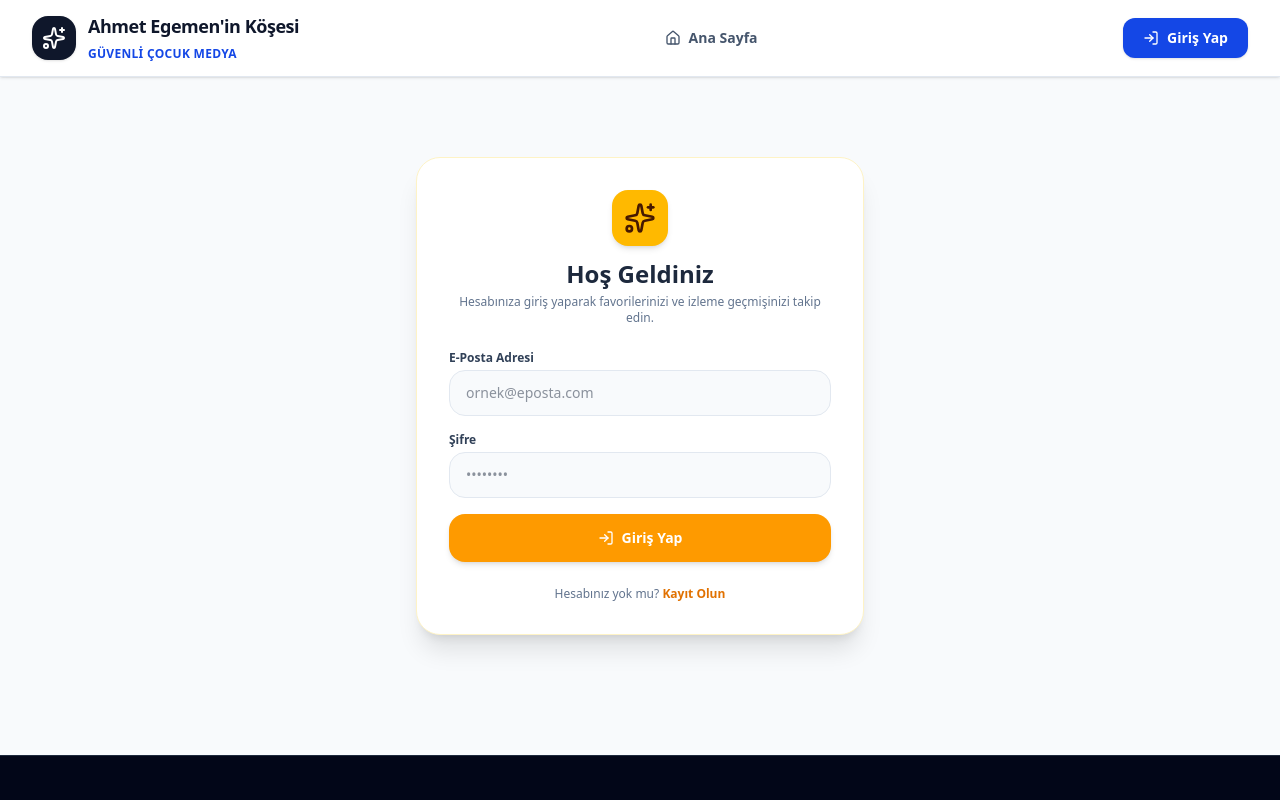
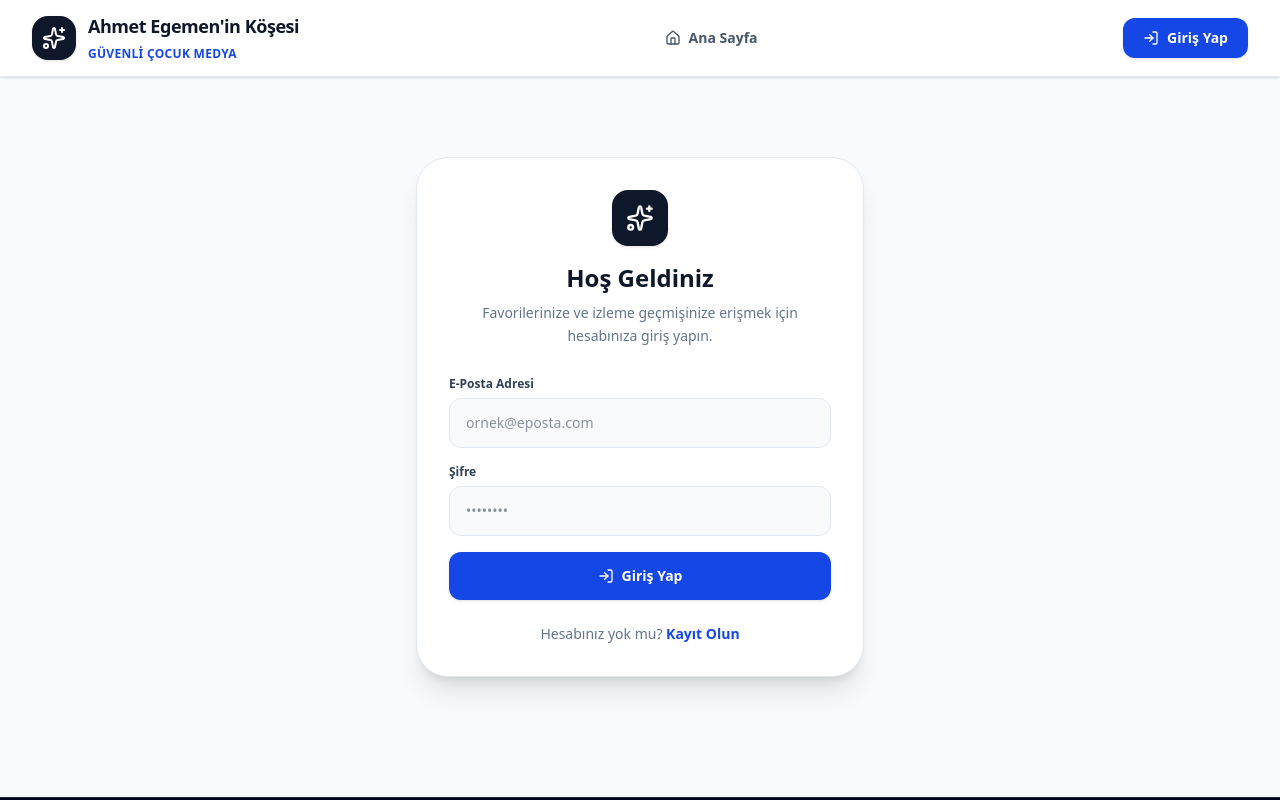
Before and after one commit to kanunal99-jpg/Ahmet-Egemenin-Kosesi, a React (Vite) app: page /login in a window 1280 px wide. Shown: the top 800 px of the page. Built offline with nearby package versions, Linux system fonts and the light colour scheme; no server answers.

Commit message:
Refresh login page visual design

```diff
--- a/src/pages/LoginPage.tsx
+++ b/src/pages/LoginPage.tsx
@@ -14,111 +14,40 @@ export const LoginPage: React.FC = () => {
   const [password, setPassword] = useState('');
   const [error, setError] = useState<string | null>(null);
   const [isLoading, setIsLoading] = useState(false);
-
   const from = (location.state as { from?: { pathname?: string } })?.from?.pathname || ROUTES.HOME;
 
   const handleSubmit = async (e: React.FormEvent) => {
     e.preventDefault();
-    if (!email || !password) {
-      setError('Lütfen e-posta ve şifrenizi girin.');
-      return;
-    }
-
-    if (!isSupabaseConfigured) {
-      setError('Supabase henüz yapılandırılmadı. Lütfen .env dosyasını kontrol edin.');
-      return;
-    }
-
-    setIsLoading(true);
-    setError(null);
-
+    if (!email || !password) return setError('Lütfen e-posta ve şifrenizi girin.');
+    if (!isSupabaseConfigured) return setError('Supabase henüz yapılandırılmadı.');
+    setIsLoading(true); setError(null);
     try {
-      const { error: authError } = await supabase.auth.signInWithPassword({
-        email,
-        password,
-      });
-
-      if (authError) {
-        setError(authError.message);
-        setIsLoading(false);
-      } else {
-        await refreshSession();
-        navigate(from, { replace: true });
-      }
+      const { error: authError } = await supabase.auth.signInWithPassword({ email, password });
+      if (authError) { setError(authError.message); setIsLoading(false); }
+      else { await refreshSession(); navigate(from, { replace: true }); }
     } catch (err: unknown) {
-      const msg = err instanceof Error ? err.message : 'Giriş yapılamadı';
-      setError(msg);
+      setError(err instanceof Error ? err.message : 'Giriş yapılamadı');
       setIsLoading(false);
     }
   };
 
   return (
     <MainLayout>
-      <div className="max-w-md mx-auto my-12 bg-white p-8 rounded-3xl border border-amber-100 shadow-xl">
-        <div className="text-center mb-6">
-          <div className="w-14 h-14 rounded-2xl bg-amber-400 text-amber-950 flex items-center justify-center mx-auto mb-3 shadow-md">
-            <Sparkles className="w-8 h-8" />
+      <div className="max-w-md mx-auto my-8 sm:my-12 bg-white p-6 sm:p-8 rounded-[2rem] border border-slate-200 shadow-xl">
+        <div className="text-center mb-7">
+          <div className="w-14 h-14 rounded-2xl bg-slate-900 text-white flex items-center justify-center mx-auto mb-4 shadow-sm">
+            <Sparkles className="w-7 h-7" />
           </div>
-          <h1 className="text-2xl font-black text-slate-800">Hoş Geldiniz</h1>
-          <p className="text-xs text-slate-500 mt-1">
-            Hesabınıza giriş yaparak favorilerinizi ve izleme geçmişinizi takip edin.
-          </p>
+          <h1 className="text-2xl font-black text-slate-900">Hoş Geldiniz</h1>
+          <p className="text-sm text-slate-500 mt-2 leading-relaxed">Favorilerinize ve izleme geçmişinize erişmek için hesabınıza giriş yapın.</p>
         </div>
-
-        {error && (
-          <div className="mb-4 p-3 rounded-2xl bg-rose-50 border border-rose-200 text-rose-700 text-xs font-semibold flex items-center gap-2">
-            <AlertCircle className="w-4 h-4 shrink-0" />
-            <span>{error}</span>
-          </div>
-        )}
-
+        {error && <div className="mb-5 p-3.5 rounded-xl bg-red-50 border border-red-200 text-red-700 text-xs font-semibold flex items-center gap-2"><AlertCircle className="w-4 h-4 shrink-0" /><span>{error}</span></div>}
         <form onSubmit={handleSubmit} className="space-y-4">
-          <div>
-            <label className="block text-xs font-bold text-slate-700 mb-1">E-Posta Adresi</label>
-            <input
-              type="email"
-              required
-              value={email}
-              onChange={(e) => setEmail(e.target.value)}
-              placeholder="ornek@eposta.com"
-              className="w-full px-4 py-3 rounded-2xl bg-slate-50 border border-slate-200 focus:outline-none focus:ring-2 focus:ring-amber-500 text-sm font-medium"
-            />
-          </div>
-
-          <div>
-            <label className="block text-xs font-bold text-slate-700 mb-1">Şifre</label>
-            <input
-              type="password"
-              required
-              value={password}
-              onChange={(e) => setPassword(e.target.value)}
-              placeholder="••••••••"
-              className="w-full px-4 py-3 rounded-2xl bg-slate-50 border border-slate-200 focus:outline-none focus:ring-2 focus:ring-amber-500 text-sm font-medium"
-            />
-          </div>
-
-          <button
-            type="submit"
-            disabled={isLoading}
-            className="w-full py-3.5 bg-amber-500 hover:bg-amber-600 text-white font-bold rounded-2xl shadow-md transition-all flex items-center justify-center gap-2 text-sm"
-          >
-            {isLoading ? (
-              <div className="w-5 h-5 border-2 border-white border-t-transparent rounded-full animate-spin" />
-            ) : (
-              <>
-                <LogIn className="w-4 h-4" />
-                Giriş Yap
-              </>
-            )}
-          </button>
+          <div><label className="block text-xs font-bold text-slate-700 mb-1.5">E-Posta Adresi</label><input type="email" required value={email} onChange={(e) => setEmail(e.target.value)} placeholder="ornek@eposta.com" className="w-full px-4 py-3.5 rounded-xl bg-slate-50 border border-slate-200 focus:outline-none focus:ring-2 focus:ring-blue-600/25 focus:border-blue-600 text-sm font-medium transition-all" /></div>
+          <div><label className="block text-xs font-bold text-slate-700 mb-1.5">Şifre</label><input type="password" required value={password} onChange={(e) => setPassword(e.target.value)} placeholder="••••••••" className="w-full px-4 py-3.5 rounded-xl bg-slate-50 border border-slate-200 focus:outline-none focus:ring-2 focus:ring-blue-600/25 focus:border-blue-600 text-sm font-medium transition-all" /></div>
+          <button type="submit" disabled={isLoading} className="w-full py-3.5 bg-blue-700 hover:bg-blue-800 disabled:opacity-60 text-white font-bold rounded-xl shadow-sm transition-all flex items-center justify-center gap-2 text-sm">{isLoading ? <div className="w-5 h-5 border-2 border-white border-t-transparent rounded-full animate-spin" /> : <><LogIn className="w-4 h-4" />Giriş Yap</>}</button>
         </form>
-
-        <div className="mt-6 text-center text-xs text-slate-500">
-          Hesabınız yok mu?{' '}
-          <Link to={ROUTES.REGISTER} className="font-bold text-amber-600 hover:underline">
-            Kayıt Olun
-          </Link>
-        </div>
+        <div className="mt-6 text-center text-sm text-slate-500">Hesabınız yok mu? <Link to={ROUTES.REGISTER} className="font-bold text-blue-700 hover:text-blue-800 hover:underline">Kayıt Olun</Link></div>
       </div>
     </MainLayout>
   );
```
